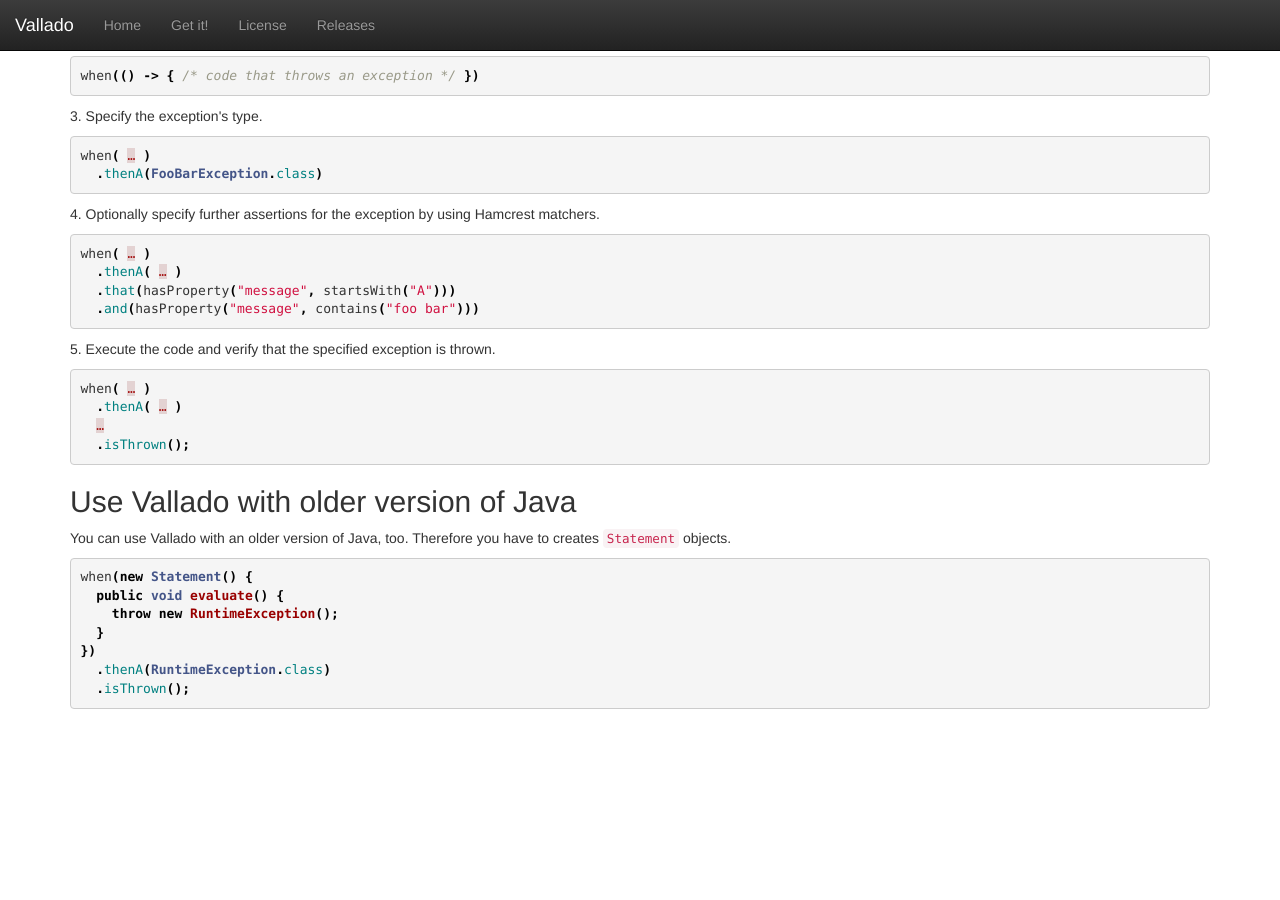
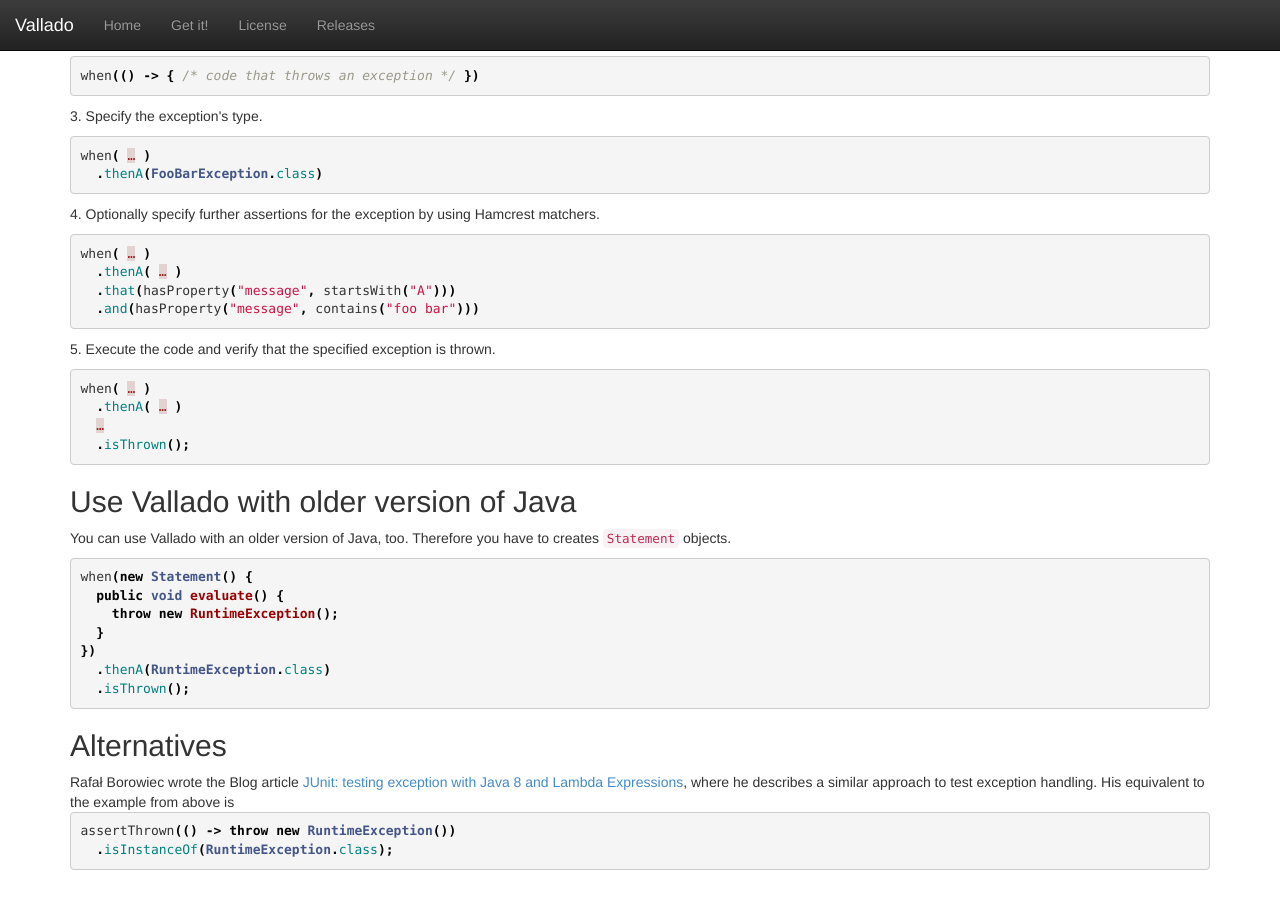
Before and after one commit to stefanbirkner/vallado, a Jekyll site: the page built from index.html, in a window 1280 px wide and 900 px high, scrolled down 604 px. Built offline with Jekyll 4.4.1, drawn with Linux system fonts in a browser that asks for light colours; before the commit the page ends 1343 px from its top, so only the background shows below that.

Commit message:
Add section for alternatives.
Rafał Borowiec wrote the recommendable Blog article "JUnit: testing
exception with Java 8 and Lambda Expressions".

```diff
--- a/index.html
+++ b/index.html
@@ -43,3 +43,11 @@
 })
   .thenA(RuntimeException.class)
   .isThrown();{% endhighlight %}
+
+<h2>Alternatives</h2>
+
+Rafał Borowiec wrote the Blog article <a href="http://blog.codeleak.pl/2014/07/junit-testing-exception-with-java-8-and-lambda-expressions.html">JUnit:
+testing exception with Java 8 and Lambda Expressions</a>, where he describes a similar approach
+to test exception handling. His equivalent to the example from above is
+{% highlight java %}assertThrown(() -> throw new RuntimeException())
+  .isInstanceOf(RuntimeException.class);{% endhighlight %}
```
